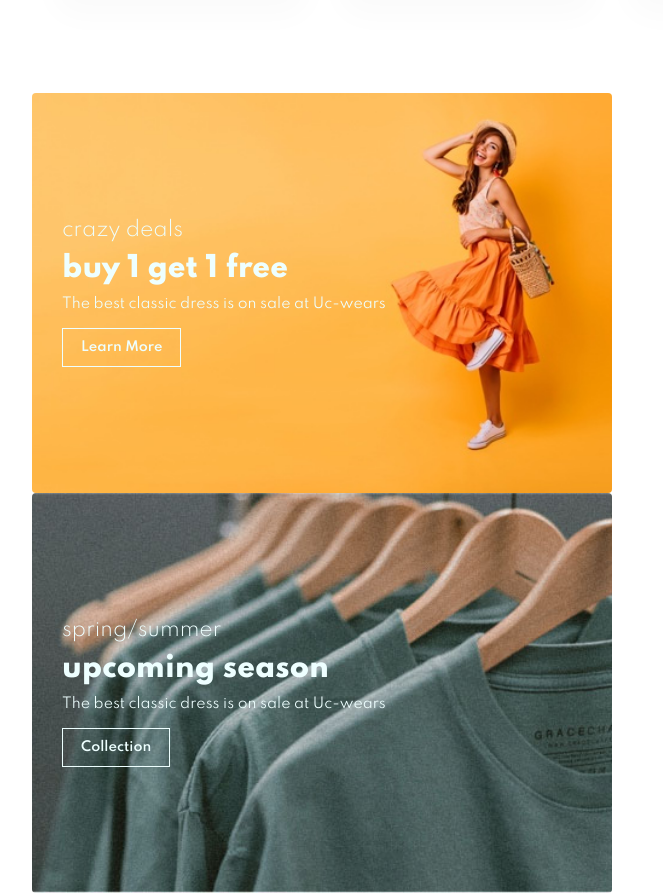
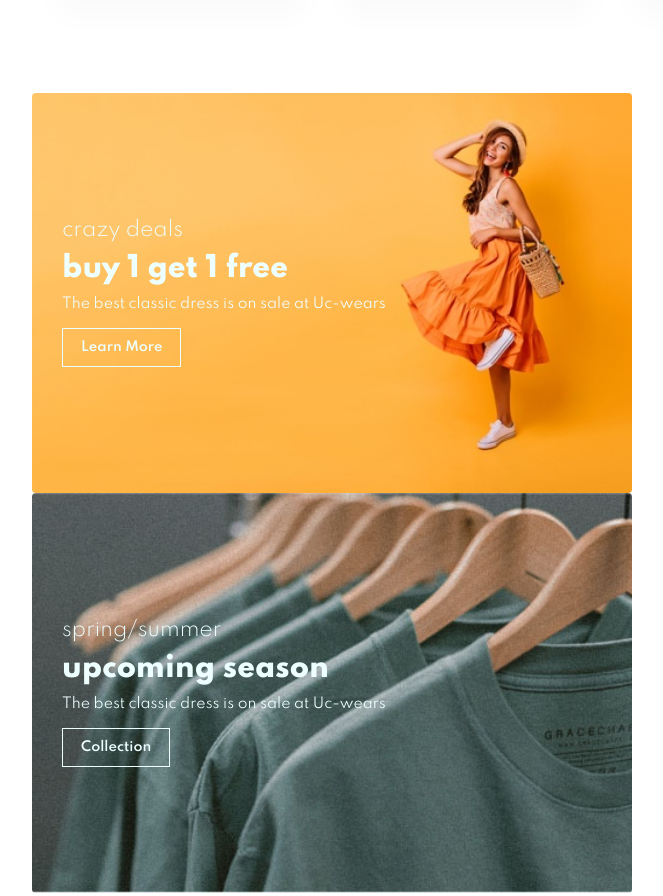
Before and after one commit to njonisomkene/UC-WEARS, a plain HTML site: page index.html in a window 1280 px wide. Shown: the part 3929-4825 px from the top of the page, without its empty margins (48-711 px from the left). Drawn offline with Linux system fonts and the light colour scheme.

Commit message:
increased the min-with for banner2

```diff
--- a/style.css
+++ b/style.css
@@ -431,7 +431,7 @@ body {
   justify-content: center;
   align-items: flex-start;
   background-image: url(img/banner/b17.jpg);
-  min-width: 580px;
+  min-width: 600px;
   height: 50vh;
   background-size: cover;
   background-position: center;
```
